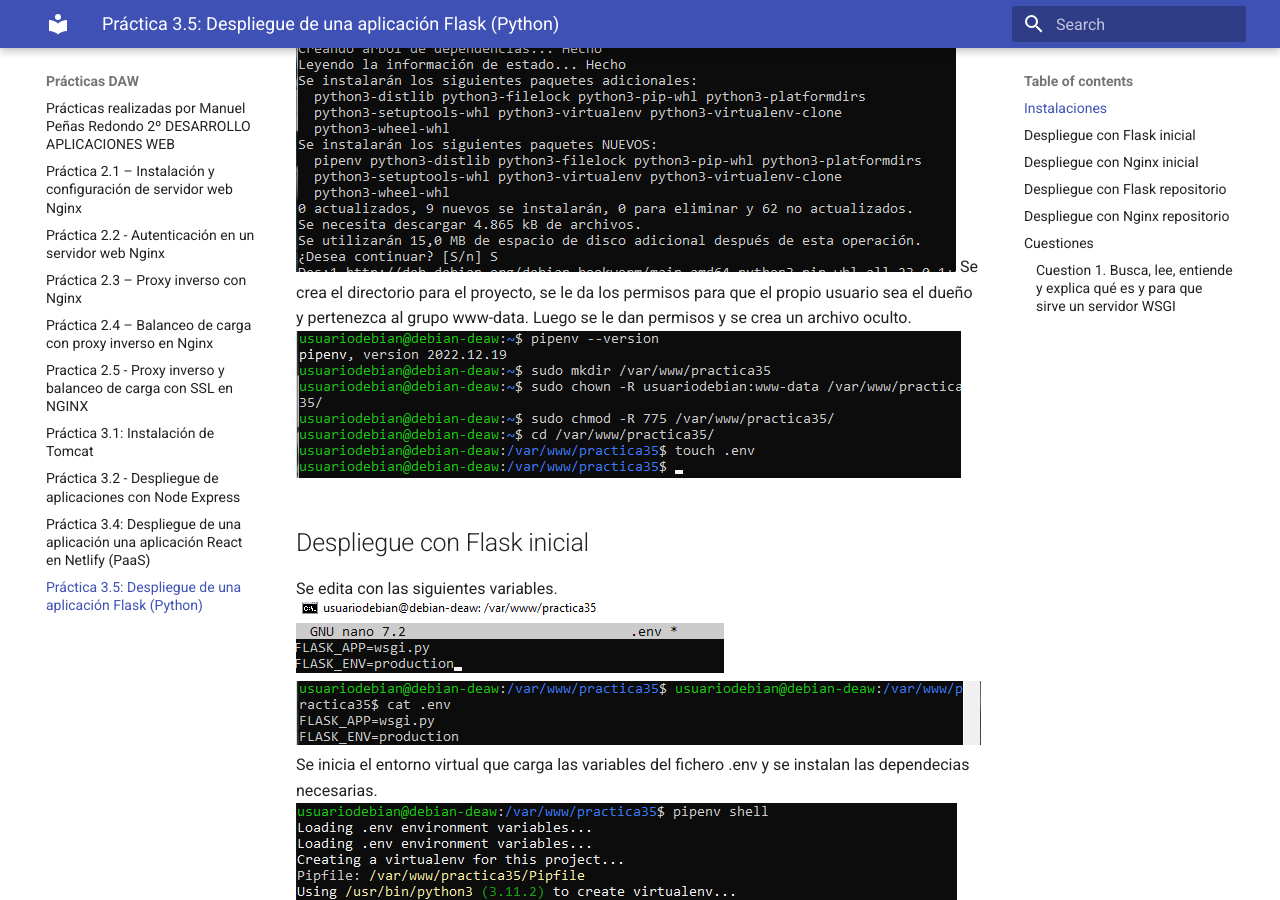
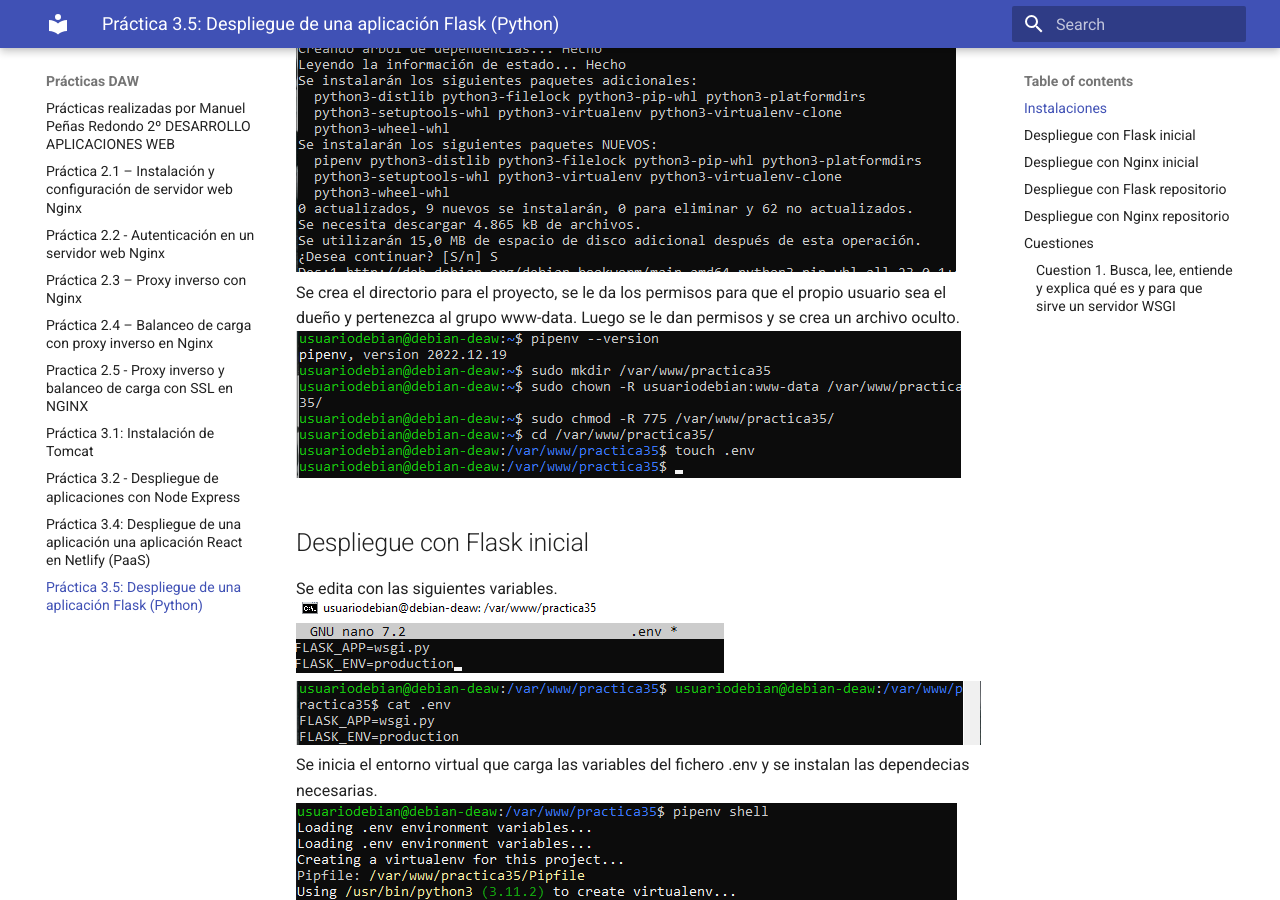
Before and after one commit to Manuelpr02/Manuelpr02.github.io, an MkDocs documentation site: the page built from docs/practica3_5.md, in a window 1280 px wide and 900 px high, scrolled down 873 px. Built offline with MkDocs 1.6.1 and Material for MkDocs 9.7.7, drawn with Linux system fonts in a browser that asks for light colours.

Commit message:
Practica 3_5

```diff
--- a/docs/practica3_5.md
+++ b/docs/practica3_5.md
@@ -4,7 +4,7 @@
 Primero se actualiza los paquetes y se instala el gestor de paquetes de Python. <br>
 ![alt text](/images2/image-1.png)
 Luego se instala el paquete pipenv para entornos virtuales. <br>
-![alt text](/images2/image-2.png)
+![alt text](/images2/image-2.png) <br>
 Se crea el directorio para el proyecto, se le da los permisos para que el propio usuario sea el dueño y pertenezca al grupo www-data. Luego se le dan permisos y se crea un archivo oculto. <br>
 ![alt text](/images2/image-4.png)
 
@@ -13,12 +13,12 @@
 ![alt text](/images2/image-5.png)
 ![alt text](/images2/image-6.png)
 Se inicia el entorno virtual que carga las variables del fichero .env y se instalan las dependecias necesarias. <br>
-![alt text](/images2/image-7.png)
+![alt text](/images2/image-7.png)<br>
 Se crea una aplicación sencilla que tendrá los siguientes archivos. <br>
-![alt text](/images2/image-8.png)
+![alt text](/images2/image-8.png) <br>
 Se editan los archivos para que queden así: <br>
 ![alt text](/images2/image-9.png)
-![alt text](/images2/image-10.png)
+![alt text](/images2/image-10.png) <br>
 Se ejecuta la aplicación. <br>
 ![alt text](/images2/image-11.png)
 Se comprueba en la máquina anfitrión con la ip de la virtual y el puerto 5000. <br>
@@ -38,7 +38,7 @@
 Y se crea el enlace simbólico comprobando su creación. <br>
 ![alt text](/images2/image-19.png)
 Se reinicia nginx y se añade la ip y el server_name al fichero host de la maquina anfitriona. <br>
-![alt text](/images2/image-20.png)
+![alt text](/images2/image-20.png) <br>
 Se comprueba que se ha desplegado. <br>
 ![alt text](/images2/image-21.png)
 
@@ -50,12 +50,12 @@
 Se inicia el entorno virtual. <br>
 ![alt text](/images2/image-24.png)
 Se instalan las dependecias. <br>
-![alt text](/images2/image-25.png)
+![alt text](/images2/image-25.png) <br>
 ![alt text](/images2/image-26.png)
 Se modifican los ficheros y se inicia el entorno virtual. <br>
-![alt text](/images2/image-28.png)
+![alt text](/images2/image-28.png) <br>
 Se comprueba que se ha desplegado bien. <br>
-![alt text](/images2/image-29.png)
+![alt text](/images2/image-29.png) <br>
 Ahora se comprueba que gunicorn funciona con el comando: gunicorn --workers 4 --bind 0.0.0.0:5000 wsgi:app. Después se obtiene la ruta para configurar más adelante con which unicorn y por último se para el entorno virtual. <br>
 ![alt text](/images2/image-30.png)
 
```
